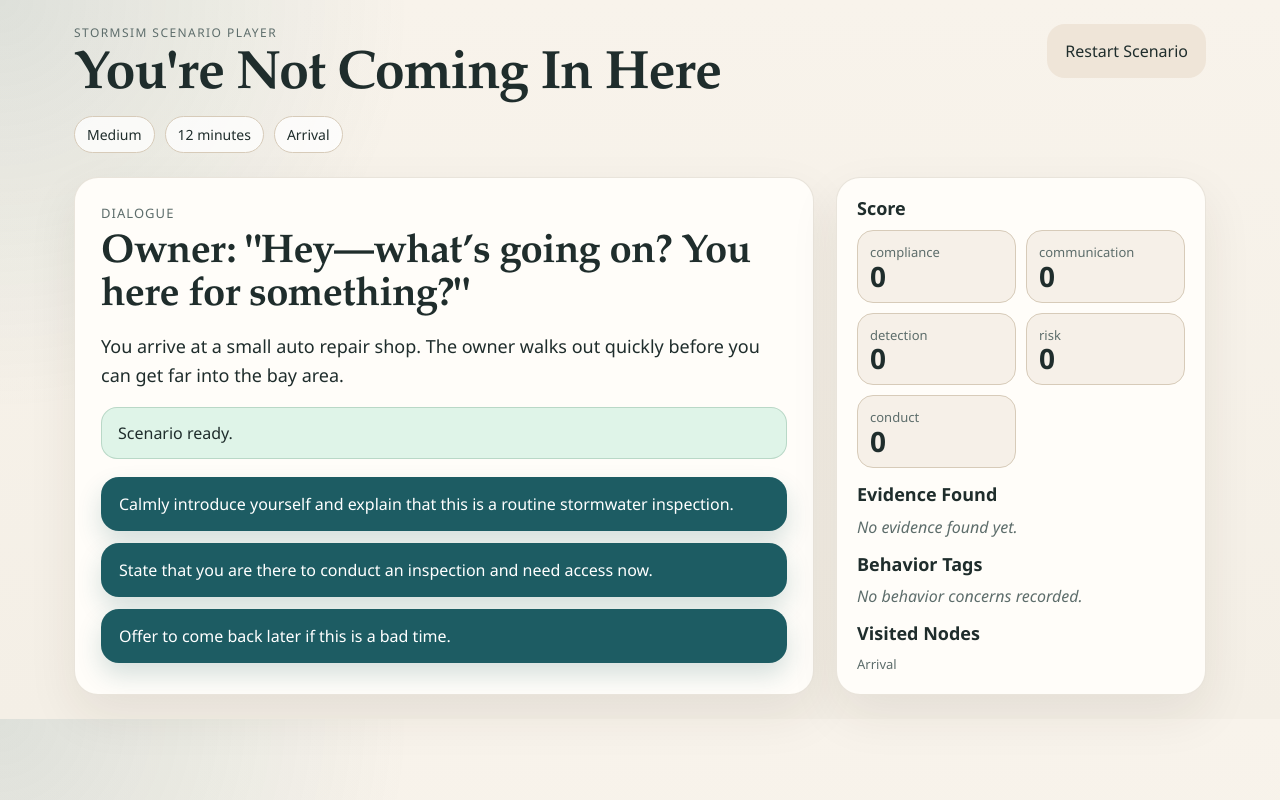
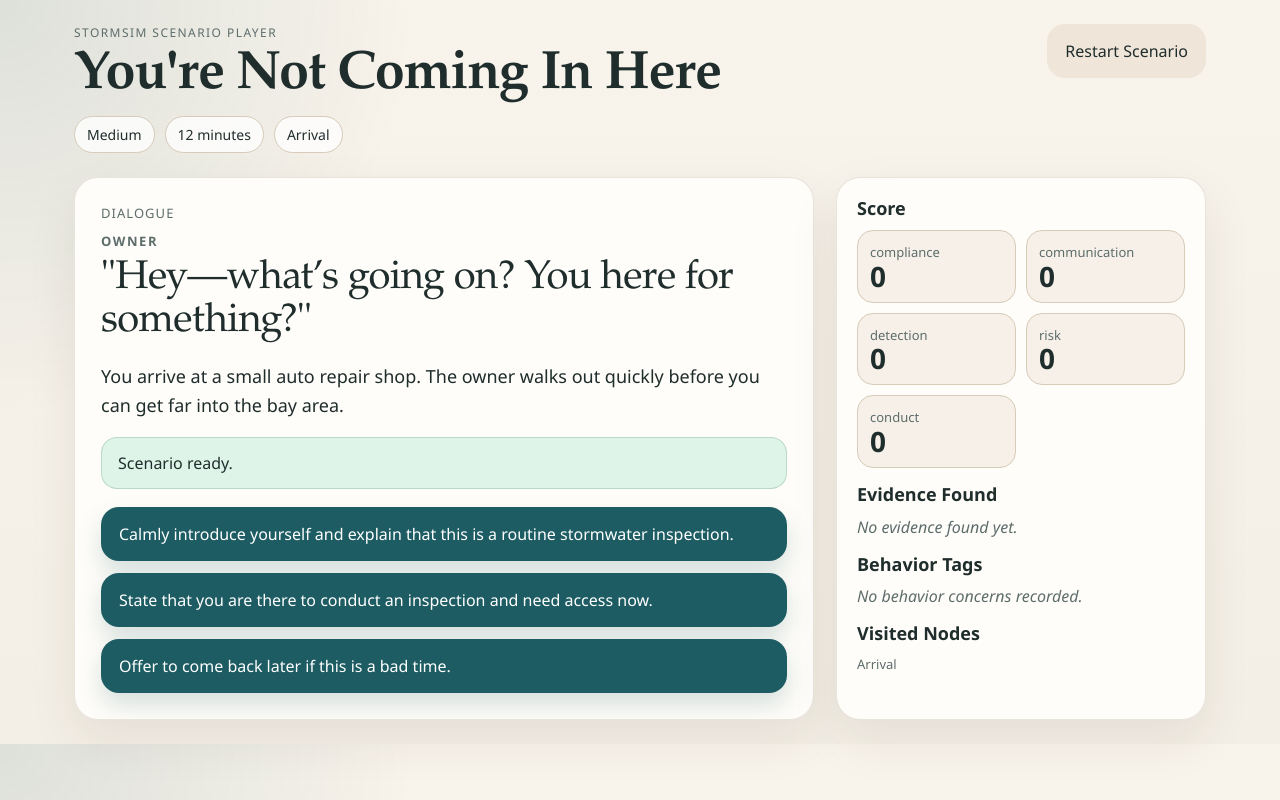
Before and after one commit to flesentine/stormsim, a website with bundled scripts: page index.html in a window 1280 px wide. Built offline with nearby package versions, Linux system fonts and the light colour scheme.

Commit message:
Clarify dialogue presentation

```diff
--- a/app.js
+++ b/app.js
@@ -172,7 +172,7 @@ function render() {
           ${imageSrc ? `<img class="node-image" src="${escapeHtml(imageSrc)}" alt="${escapeHtml(node.prompt)}">` : ""}
           <div class="node-body">
             <p class="node-kicker">${escapeHtml(node.node_type.replace("_", " "))}</p>
-            <h2>${escapeHtml(node.prompt)}</h2>
+            ${renderNodeHeadline(node)}
             <p class="context">${escapeHtml(node.context)}</p>
             ${appState.flash ? renderFlash(appState.flash) : ""}
             ${
@@ -262,6 +262,19 @@ function renderStandardNode(node) {
         .join("")}
     </div>
   `;
+}
+
+function renderNodeHeadline(node) {
+  if (node.node_type === "dialogue") {
+    return `
+      <div class="dialogue-block">
+        <div class="speaker-label">Owner</div>
+        <blockquote class="dialogue-quote">${escapeHtml(stripSpeakerPrefix(node.prompt))}</blockquote>
+      </div>
+    `;
+  }
+
+  return `<h2>${escapeHtml(node.prompt)}</h2>`;
 }
 
 function renderDocumentationNode(node) {
@@ -398,6 +411,7 @@ function renderAuditNode(runtime, audit) {
 function renderFlash(flash) {
   return `
     <div class="flash ${escapeHtml(flash.tone)}">
+      ${flash.tone === "neutral" ? `<div class="flash-label">Previous response</div>` : ""}
       ${flash.lines.map((line) => `<div>${escapeHtml(line)}</div>`).join("")}
     </div>
   `;
@@ -486,6 +500,10 @@ function humanizeToken(value) {
     .replace(/\b\w/g, (char) => char.toUpperCase());
 }
 
+function stripSpeakerPrefix(value) {
+  return value.replace(/^[A-Za-z ]+:\s*/, "");
+}
+
 function escapeHtml(value) {
   return String(value)
     .replaceAll("&", "&amp;")
--- a/index.html
+++ b/index.html
@@ -69,6 +69,9 @@
         line-height: 1.08;
         letter-spacing: -0.015em;
       }
+      blockquote {
+        margin: 0;
+      }
       h3 {
         margin: 0 0 10px;
         font-size: 18px;
@@ -123,6 +126,23 @@
         line-height: 1.58;
         margin: 0 0 18px;
       }
+      .dialogue-block {
+        margin: 0 0 18px;
+      }
+      .speaker-label {
+        margin-bottom: 8px;
+        color: var(--muted);
+        font-size: 13px;
+        font-weight: 700;
+        letter-spacing: 0.12em;
+        text-transform: uppercase;
+      }
+      .dialogue-quote {
+        font-family: "Iowan Old Style", "Palatino Linotype", "Book Antiqua", Georgia, serif;
+        font-size: clamp(28px, 4vw, 40px);
+        line-height: 1.08;
+        letter-spacing: -0.015em;
+      }
       .section-copy {
         margin-bottom: 8px;
       }
@@ -143,6 +163,14 @@
       .flash.neutral {
         background: #eef4f3;
         border-color: rgba(29, 92, 99, 0.18);
+      }
+      .flash-label {
+        margin-bottom: 6px;
+        color: var(--muted);
+        font-size: 12px;
+        font-weight: 700;
+        letter-spacing: 0.08em;
+        text-transform: uppercase;
       }
       .choice-list,
       .audit-list,
```
